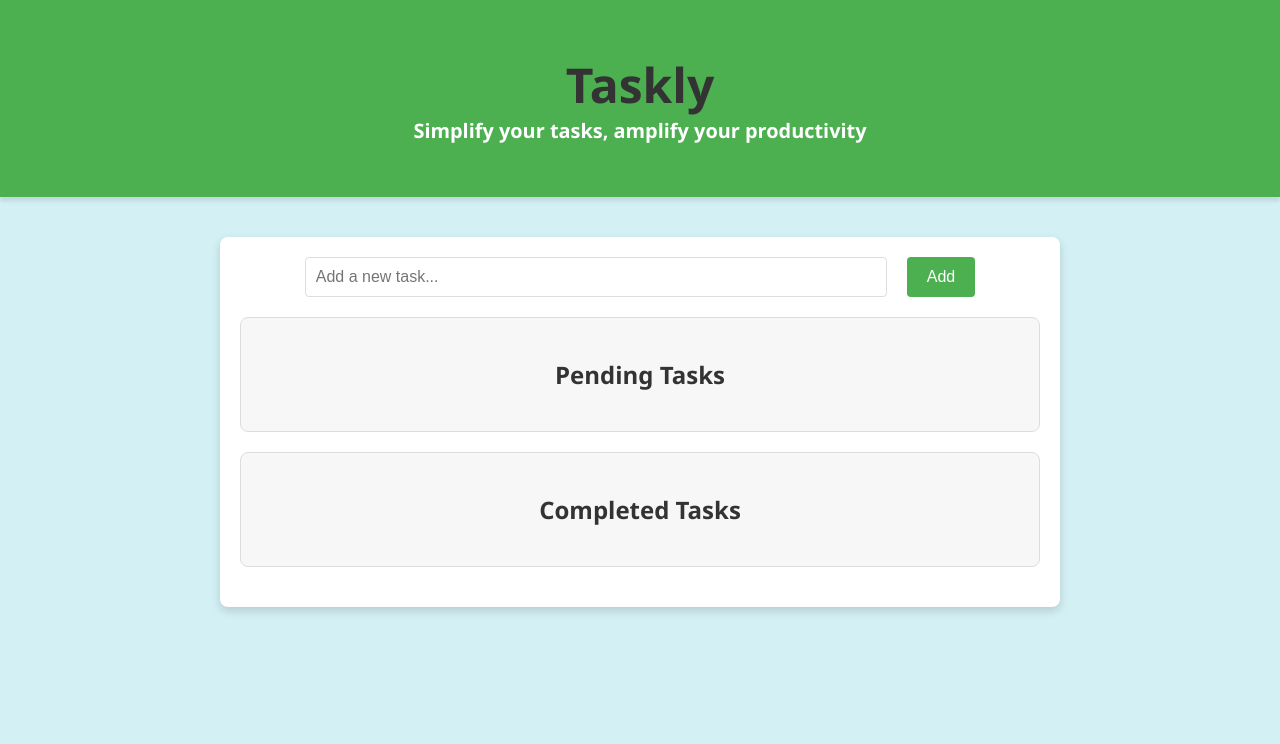
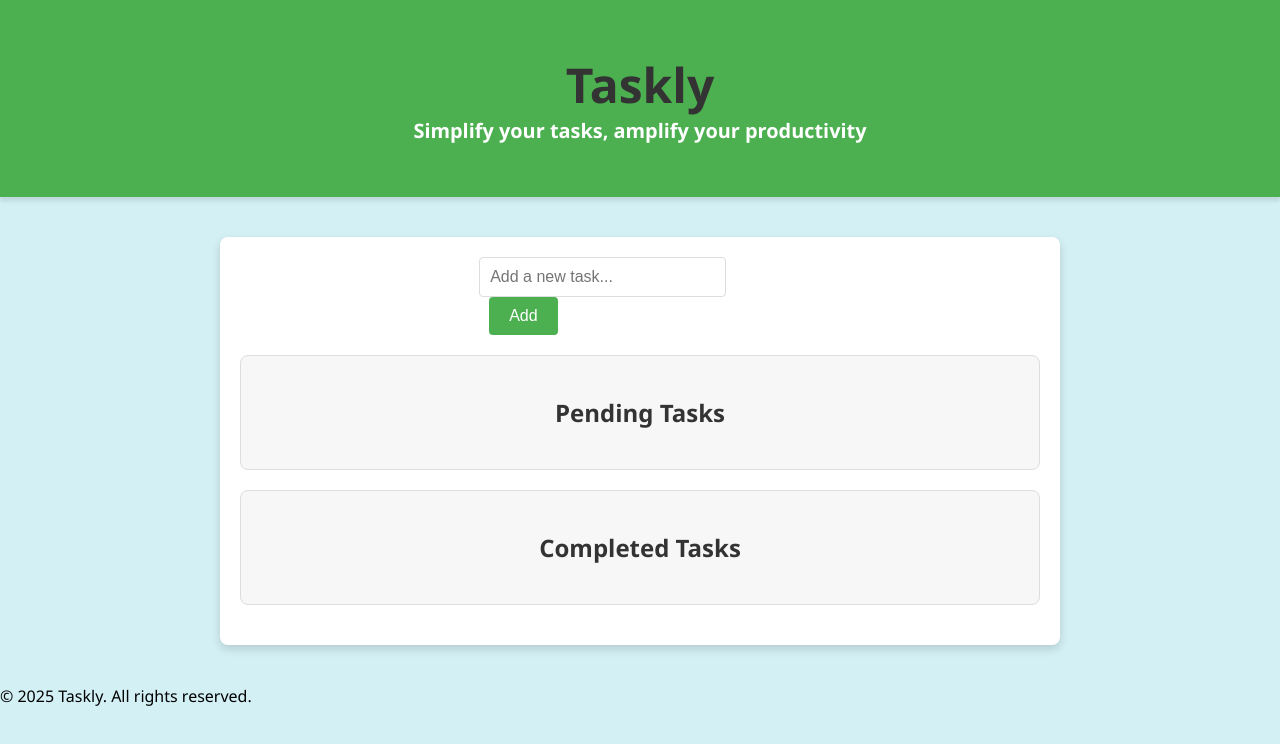
Before and after one commit to KamalNayan-4302/Taskly, a website: page to.html in a window 1280 px wide. Drawn offline with Linux system fonts and the light colour scheme.

Commit message:
first commit

```diff
--- a/to.html
+++ b/to.html
@@ -1,4 +1,4 @@
-<!DOCTYPE html>
+<!-- <!DOCTYPE html>
 <html lang="en">
 <head>
     <meta charset="UTF-8">
@@ -32,4 +32,59 @@
 
     <script src="app.js"></script>
 </body>
+</html> -->
+<!DOCTYPE html>
+<html lang="en">
+<head>
+    <meta charset="UTF-8">
+    <meta name="viewport" content="width=device-width, initial-scale=1.0">
+    <meta name="description" content="Taskly - Simplify your tasks, amplify your productivity">
+    <title>Taskly</title>
+    <link rel="stylesheet" href="do.css">
+
+</head>
+<body>
+    <header>
+        <h1>Taskly</h1>
+        <h5>Simplify your tasks, amplify your productivity</h5>
+    </header>
+
+    <main>
+        <!-- Add Task Section -->
+        <section id="add-task" aria-labelledby="add-task-title">
+            <h2 id="add-task-title" hidden>Add a New Task</h2>
+            <div>
+                <input
+                    type="text"
+                    id="task-input"
+                    placeholder="Add a new task..."
+                    aria-label="New Task Input"
+                />
+                <button id="add-button" aria-label="Add Task">Add</button>
+            </div>
+        </section>
+
+        <!-- Pending Tasks Section -->
+        <section id="pending-tasks" aria-labelledby="pending-tasks-title">
+            <h2 id="pending-tasks-title">Pending Tasks</h2>
+            <ul id="pending-list" aria-live="polite" aria-relevant="all">
+                <!-- Pending tasks will dynamically appear here -->
+            </ul>
+        </section>
+
+        <!-- Completed Tasks Section -->
+        <section id="completed-tasks" aria-labelledby="completed-tasks-title">
+            <h2 id="completed-tasks-title">Completed Tasks</h2>
+            <ul id="completed-list" aria-live="polite" aria-relevant="all">
+                <!-- Completed tasks will dynamically appear here -->
+            </ul>
+        </section>
+    </main>
+
+    <footer>
+        <p>&copy; 2025 Taskly. All rights reserved.</p>
+    </footer>
+
+    <script src="app.js"></script>
+</body>
 </html>
```
Also changed, not shown: app.js (+84 -0 lines), package.json (+12 -4 lines).
